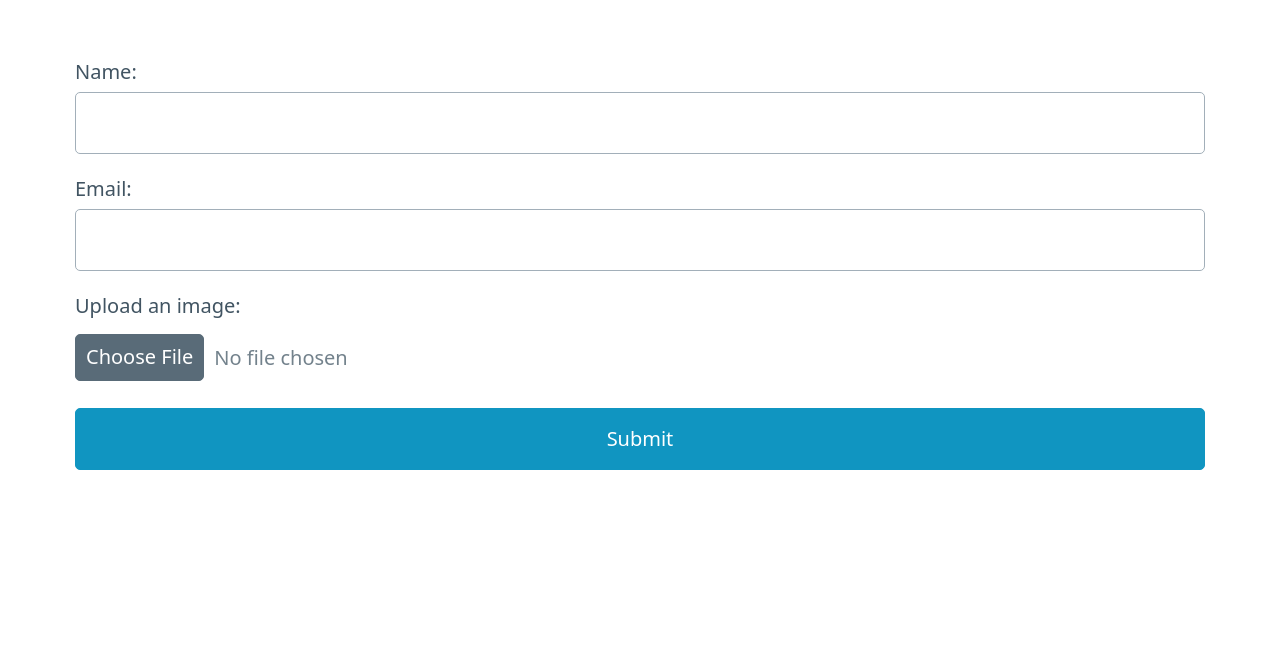
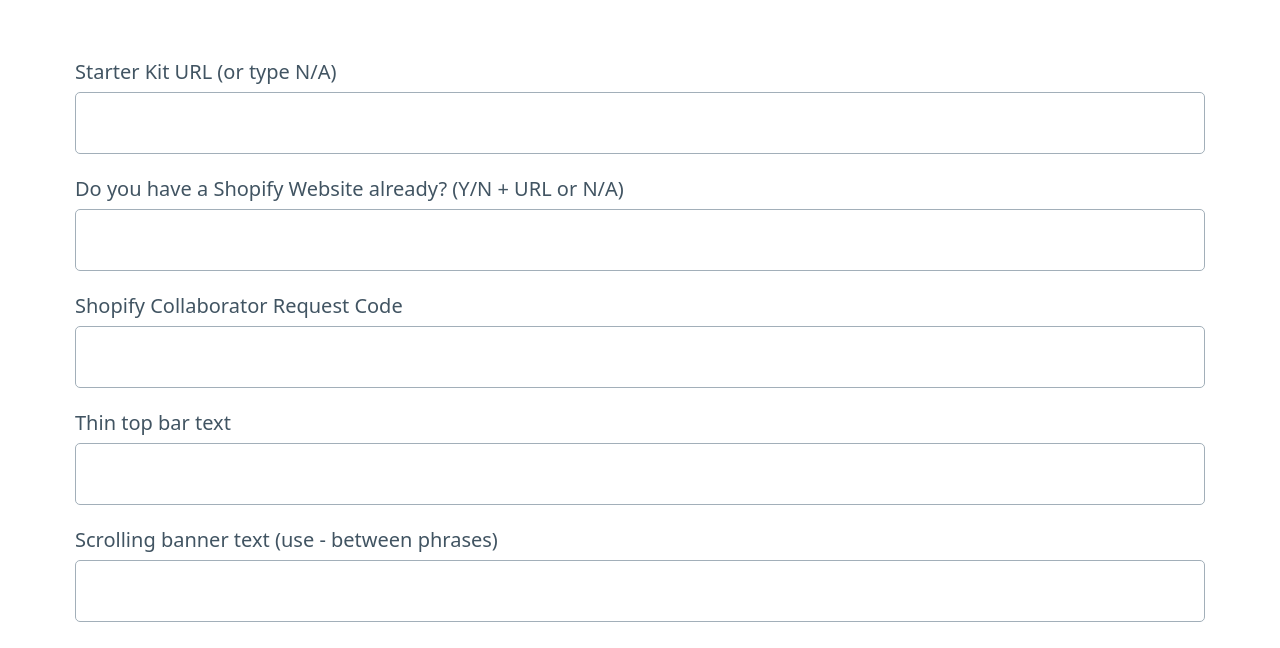
Before and after one commit to DieselDesigns2022/questionnaire, a website: page index2.html in a window 1280 px wide. Shown: the part 143-791 px from the top of the page. Drawn offline with nearby package versions, Linux system fonts and the light colour scheme.

Commit message:
Update index2.html

```diff
--- a/index2.html
+++ b/index2.html
@@ -10,18 +10,11 @@
   <main class="container">
     <h1>Submit Your Info</h1>
 
-    <form action="/submit" method="POST" enctype="multipart/form-data">
-      <label for="name">Name:</label>
-      <input type="text" id="name" name="name" required />
-
-      <label for="email">Email:</label>
-      <input type="email" id="email" name="email" required />
-
-      <label for="image">Upload an image:</label>
-      <input type="file" id="image" name="image" accept="image/*" />
-
-      <button type="submit">Submit</button>
+    <form id="questionnaire-form" action="/submit" method="POST" enctype="multipart/form-data">
+      <!-- Dynamic form will be injected here -->
     </form>
   </main>
+
+  <script src="js/renderForm.js"></script>
 </body>
 </html>
```
